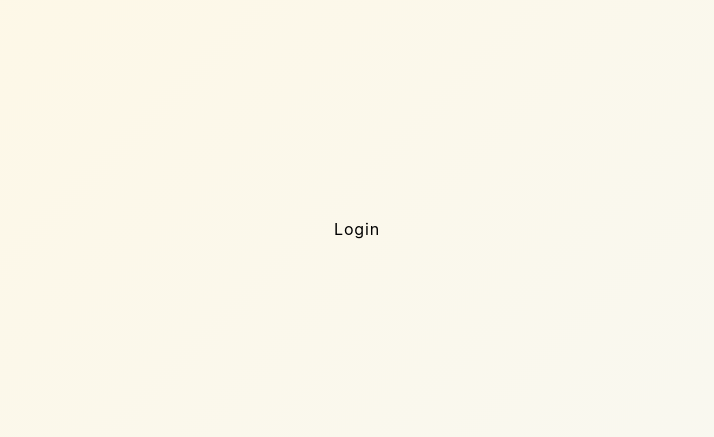
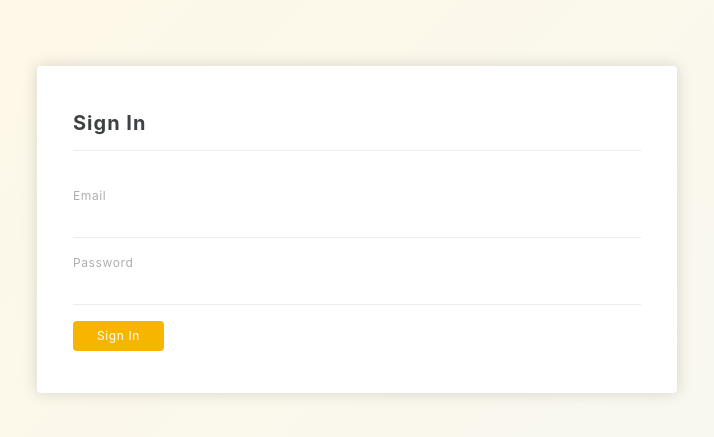
Before and after one commit to lordfido/admin-dashboard, a React (Create React App) app: page / in a window 1280 px wide. Shown: the part 171-608 px from the top of the page, without its empty margins (283-997 px from the left). Built offline with nearby package versions, Linux system fonts and the light colour scheme.

Commit message:
Add Login container's logic

```diff
--- a/src/containers/Login/index.tsx
+++ b/src/containers/Login/index.tsx
@@ -1,9 +1,57 @@
-import React from 'react';
+import React, { useState } from 'react';
+import Button from '../../components/Button';
+import Form from '../../components/Forms/Form';
+import Input from '../../components/Forms/Input';
+import Text from '../../components/Text';
+import { LoginWrapper } from './styles';
 
-const Login = (): JSX.Element => (
-  <div className="Login">
-    Login
-  </div>
-);
+const Login = (): JSX.Element => {
+  const [email, setEmail] = useState('');
+  const [password, setPassword] = useState('');
+
+  const onChangeEmail = (newValue: string) => {
+    setEmail(newValue);
+  };
+
+  const onChangePassword = (newValue: string) => {
+    setPassword(newValue);
+  };
+
+  const onSubmit = (event: React.FormEvent<HTMLFormElement>) => {
+    event.preventDefault();
+
+    // eslint-disable-next-line no-console
+    console.log({ email, password });
+  };
+
+  return (
+    <LoginWrapper className="Login">
+      <Text type="title1">Sign In</Text>
+
+      <Form onSubmit={ onSubmit }>
+        <Input
+          defaultValue={ email }
+          id="LoginForm-email"
+          onChange={ onChangeEmail }
+        >
+          Email
+        </Input>
+
+        <Input
+          defaultValue={ password }
+          id="LoginForm-password"
+          onChange={ onChangePassword }
+          type="password"
+        >
+          Password
+        </Input>
+
+        <Button type="submit">
+          Sign In
+        </Button>
+      </Form>
+    </LoginWrapper>
+  );
+};
 
 export default Login;
--- /dev/null
+++ b/src/containers/Login/styles.ts
@@ -0,0 +1,9 @@
+import styled from 'styled-components';
+import Card from '../../components/Card';
+
+export const LoginWrapper = styled(Card)`
+  min-width: 300px;
+  padding: 30px 20px;
+  width: 50%;
+`;
+LoginWrapper.displayName = 'LoginWrapper';
```
